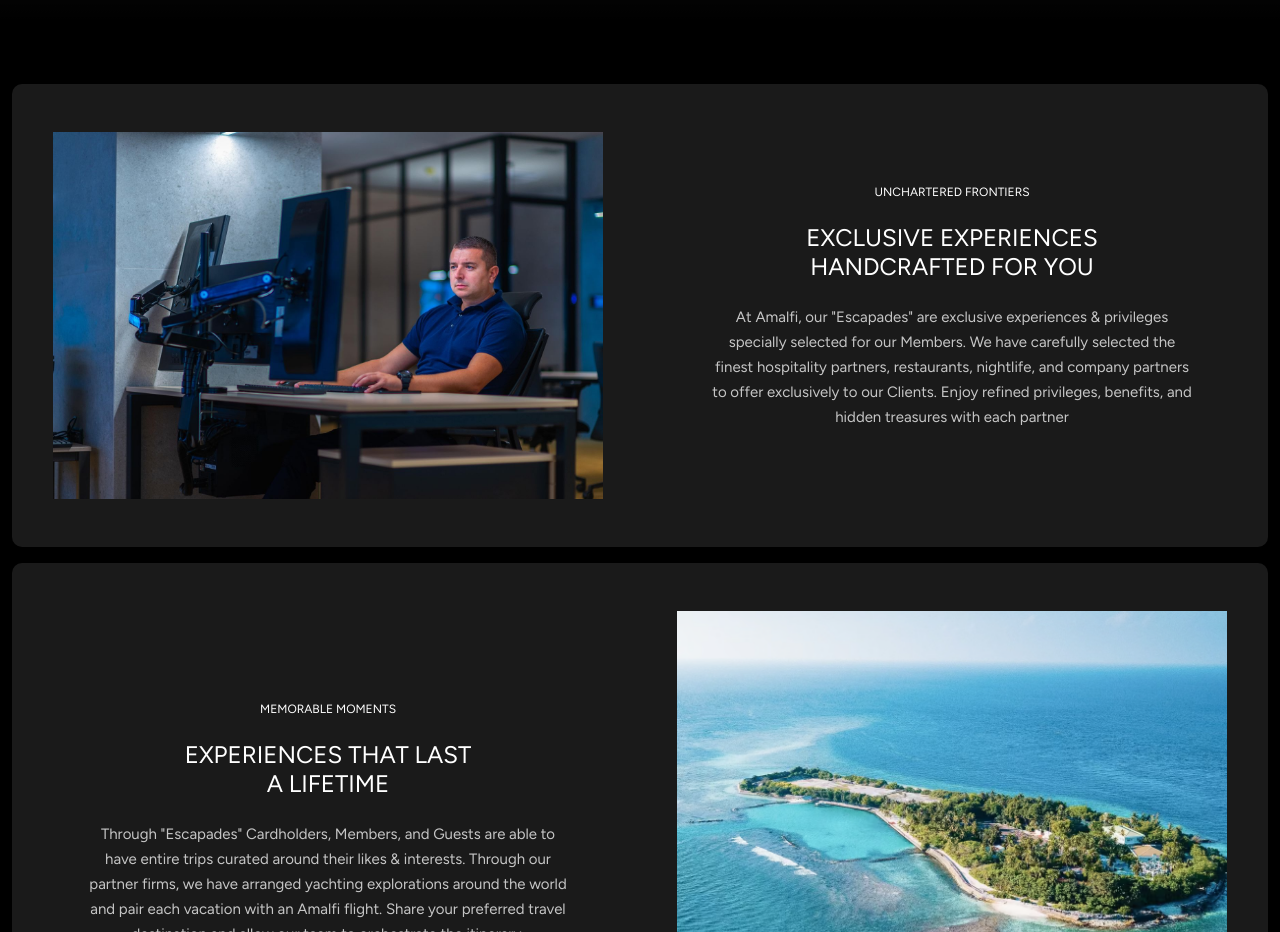
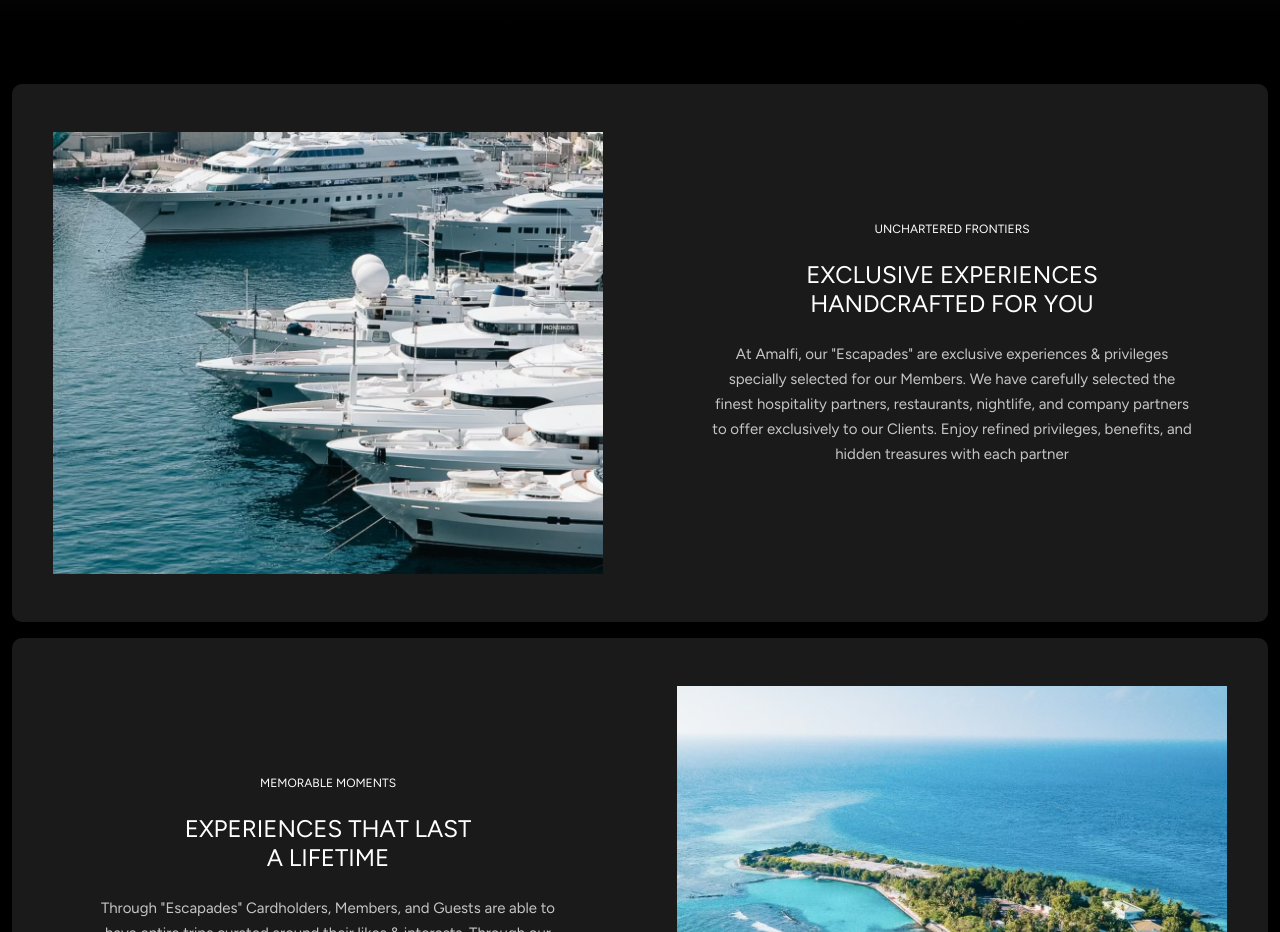
Before and after one commit to rakeshascoder/Amalfi, a plain HTML site: page assets/whyAmalfi/WhyAmalfiEscapades.html in a window 1280 px wide. Shown: the part 780-1712 px from the top of the page. Drawn offline with Linux system fonts and the light colour scheme; grey boxes are pictures that could not be loaded.

Commit message:
change a image

```diff
--- a/assets/whyAmalfi/WhyAmalfiEscapades.html
+++ b/assets/whyAmalfi/WhyAmalfiEscapades.html
@@ -36,7 +36,7 @@
                 <div class="d_flex align_center justify_content_center">
                   <img
                     class="w_100 xl_a_max_w_550"
-                    src="../image/png/operation1.jpeg"
+                    src="../image/png/boats.avif"
                     alt="airoplane image"
                   />
                 </div>
```
Also changed, not shown: assets/image/png/boats.avif (added).
